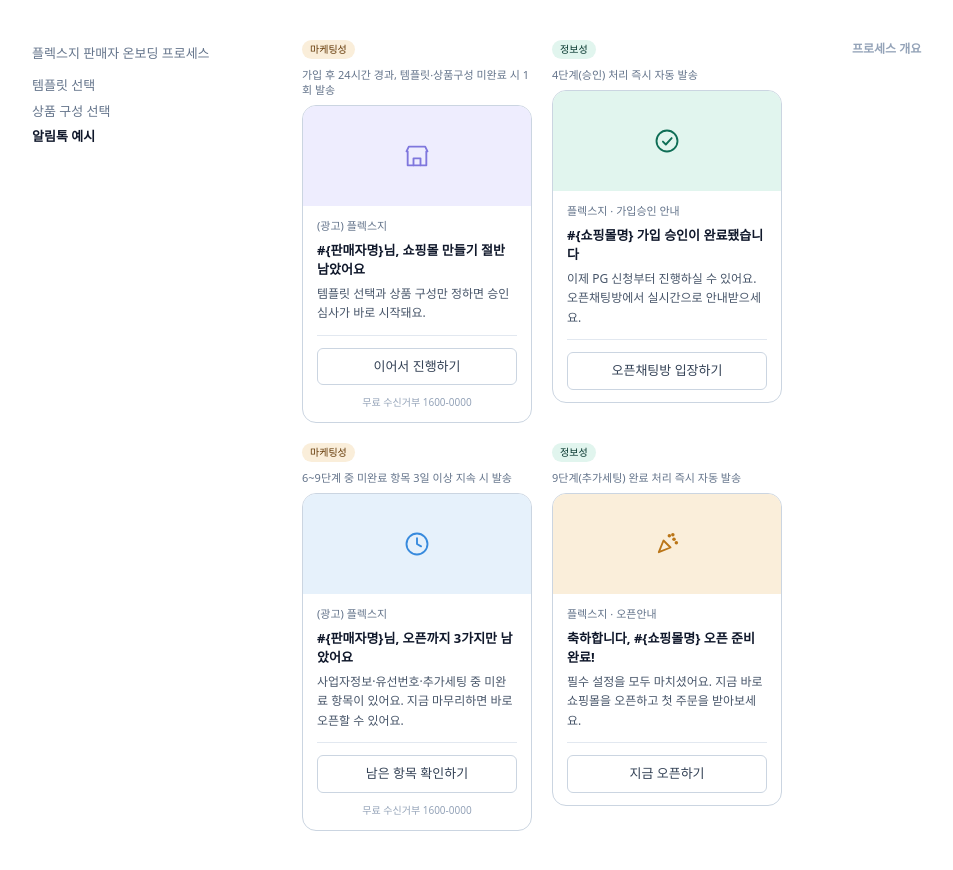
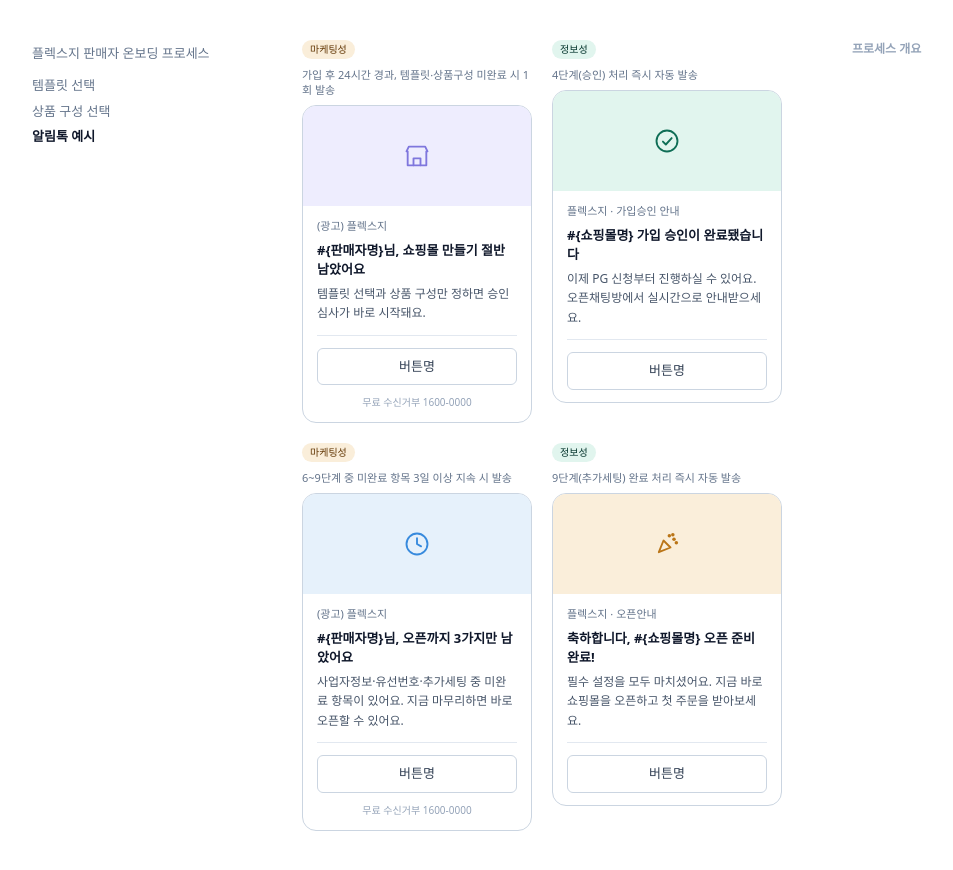
Before and after one commit to WEED-Convergence/WEED-Convergence-FLEXG-onboarding-HYESUN-2026-08, a Next.js app: page /alimtalk-preview in a window 1280 px wide. Shown: the whole page, without its empty margins (58-1011 px from the left). Built offline with nearby package versions, Linux system fonts and the light colour scheme.

Commit message:
알림톡 미리보기: 4개 카드 버튼 텍스트를 모두 "버튼명"으로 통일

```diff
--- a/src/app/alimtalk-preview/page.tsx
+++ b/src/app/alimtalk-preview/page.tsx
@@ -30,7 +30,7 @@ const cards: AlimtalkCardData[] = [
     sender: "(광고) 플렉스지",
     title: "#{판매자명}님, 쇼핑몰 만들기 절반 남았어요",
     body: "템플릿 선택과 상품 구성만 정하면 승인 심사가 바로 시작돼요.",
-    button: "이어서 진행하기",
+    button: "버튼명",
     showUnsubscribe: true,
   },
   {
@@ -43,7 +43,7 @@ const cards: AlimtalkCardData[] = [
     sender: "플렉스지 · 가입승인 안내",
     title: "#{쇼핑몰명} 가입 승인이 완료됐습니다",
     body: "이제 PG 신청부터 진행하실 수 있어요. 오픈채팅방에서 실시간으로 안내받으세요.",
-    button: "오픈채팅방 입장하기",
+    button: "버튼명",
     showUnsubscribe: false,
   },
   {
@@ -56,7 +56,7 @@ const cards: AlimtalkCardData[] = [
     sender: "(광고) 플렉스지",
     title: "#{판매자명}님, 오픈까지 3가지만 남았어요",
     body: "사업자정보·유선번호·추가세팅 중 미완료 항목이 있어요. 지금 마무리하면 바로 오픈할 수 있어요.",
-    button: "남은 항목 확인하기",
+    button: "버튼명",
     showUnsubscribe: true,
   },
   {
@@ -69,7 +69,7 @@ const cards: AlimtalkCardData[] = [
     sender: "플렉스지 · 오픈안내",
     title: "축하합니다, #{쇼핑몰명} 오픈 준비 완료!",
     body: "필수 설정을 모두 마치셨어요. 지금 바로 쇼핑몰을 오픈하고 첫 주문을 받아보세요.",
-    button: "지금 오픈하기",
+    button: "버튼명",
     showUnsubscribe: false,
   },
 ];
```
